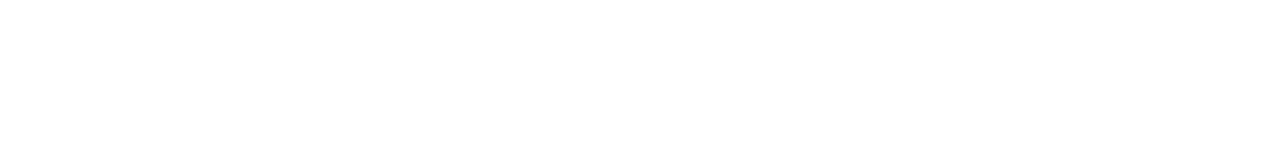
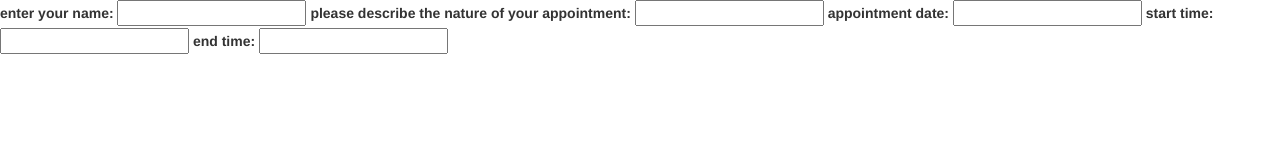
Before and after one commit to RyanDuff613/appointments, a plain HTML site: page index.html in a window 1280 px wide. Drawn offline with Linux system fonts and the light colour scheme.

```diff
--- a/index.html
+++ b/index.html
@@ -9,6 +9,23 @@
     <title></title>
   </head>
   <body>
+    <form>
+      <label for="">enter your name:</label>
+      <input type="">
+
+      <label for="">please describe the nature of your appointment:</label>
+      <input type="">
+
+      <label for="">appointment date:</label>
+      <input type="">
+
+      <label for="">start time:</label>
+      <input type="">
+
+      <label for="">end time:</label>
+      <input type="">
+
+    </form>
 
 
   </body>
--- a/js/scripts.js
+++ b/js/scripts.js
@@ -0,0 +1,9 @@
+$(document).ready(function(){
+ $(form#appointment).submit(function(){
+
+
+
+
+
+ });
+});
```
